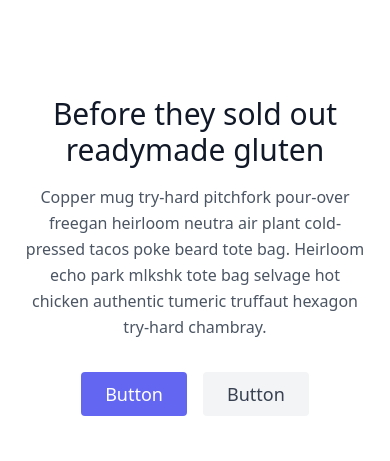
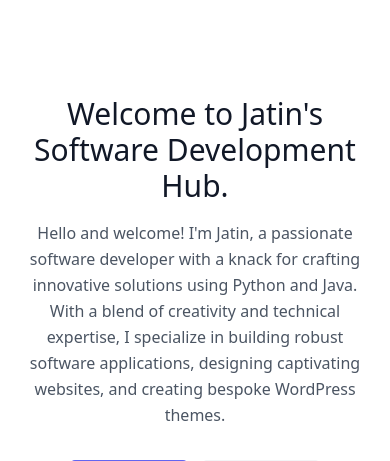
Before and after one commit to Jatin00001/flask-blog, a Flask app: page / in a window 390 px wide. Shown: the part 60-521 px from the top of the page. Run offline with Flask 3, Linux system fonts and the light colour scheme; grey boxes labelled with a size stand in for pictures from a placeholder-image service; style sheets or scripts are compiled from the project's sources; some libraries are stand-ins or nearby versions.

Commit message:
change firstlogo img and add static img

```diff
--- a/templates/landingpage.html
+++ b/templates/landingpage.html
@@ -13,25 +13,27 @@
       <h1
         class="title-font sm:text-4xl text-3xl mb-4 font-medium text-gray-900"
       >
-        Before they sold out <br class="hidden lg:inline-block" />readymade
-        gluten
+        Welcome to Jatin's Software
+        <br class="hidden lg:inline-block" />
+        Development Hub.
       </h1>
       <p class="mb-8 leading-relaxed">
-        Copper mug try-hard pitchfork pour-over freegan heirloom neutra air
-        plant cold-pressed tacos poke beard tote bag. Heirloom echo park mlkshk
-        tote bag selvage hot chicken authentic tumeric truffaut hexagon try-hard
-        chambray.
+        Hello and welcome! I'm Jatin, a passionate software developer with a
+        knack for crafting innovative solutions using Python and Java. With a
+        blend of creativity and technical expertise, I specialize in building
+        robust software applications, designing captivating websites, and
+        creating bespoke WordPress themes.
       </p>
       <div class="flex justify-center">
         <button
           class="inline-flex text-white bg-indigo-500 border-0 py-2 px-6 focus:outline-none hover:bg-indigo-600 rounded text-lg"
         >
-          Button
+          Projects
         </button>
         <button
           class="ml-4 inline-flex text-gray-700 bg-gray-100 border-0 py-2 px-6 focus:outline-none hover:bg-gray-200 rounded text-lg"
         >
-          Button
+          Resume
         </button>
       </div>
     </div>
@@ -40,7 +42,7 @@
       <img
         class="object-cover object-center rounded"
         alt="hero"
-        src="https://images.unsplash.com/photo-1620332301945-c28bccd9c61c?q=80&w=1974&auto=format&fit=crop&ixlib=rb-4.0.3&ixid=M3wxMjA3fDB8MHxwaG90by1wYWdlfHx8fGVufDB8fHx8fA%3D%3D"
+        src="{{ url_for('static', filename='assets/img/firstlogo.jpg') }}"
       />
     </div>
   </div>
```
Also changed, not shown: static/assets/img/firstlogo.jpg (added).
